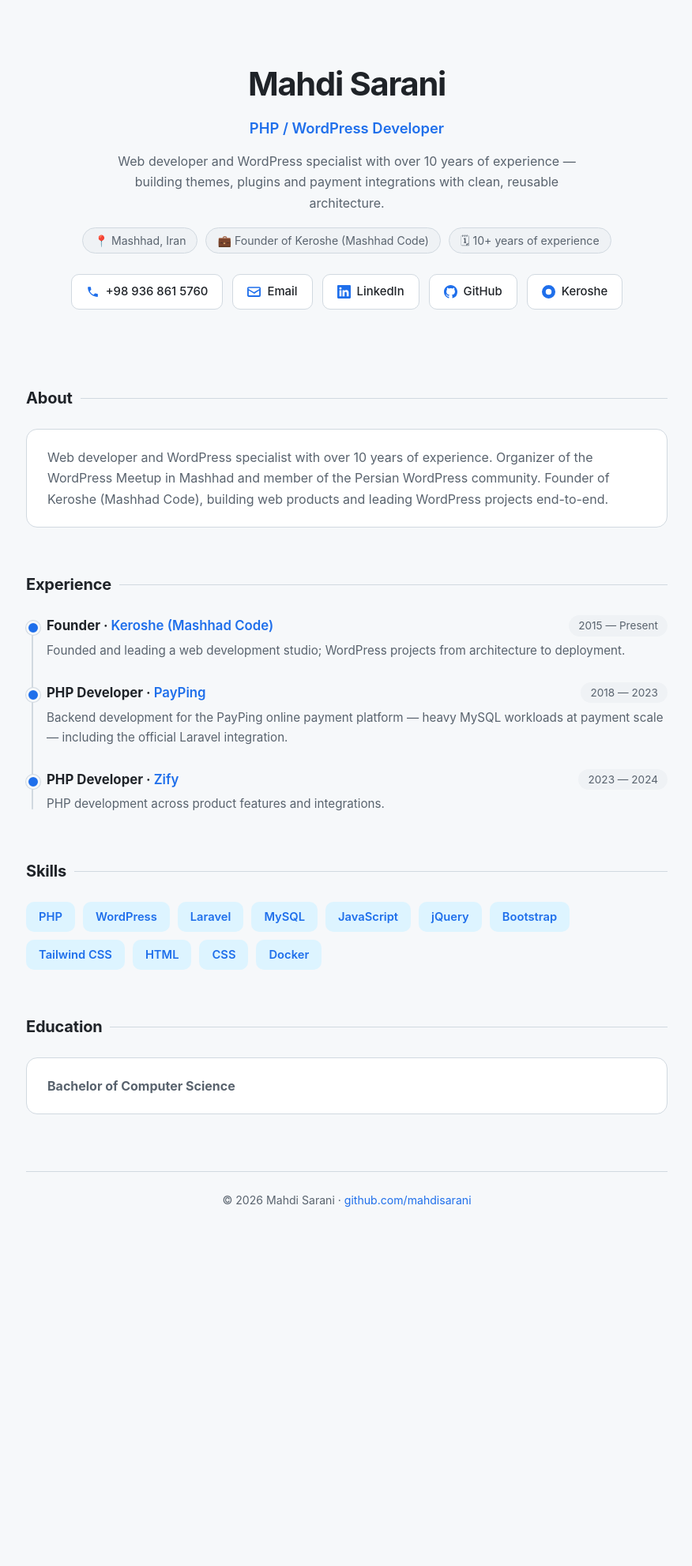
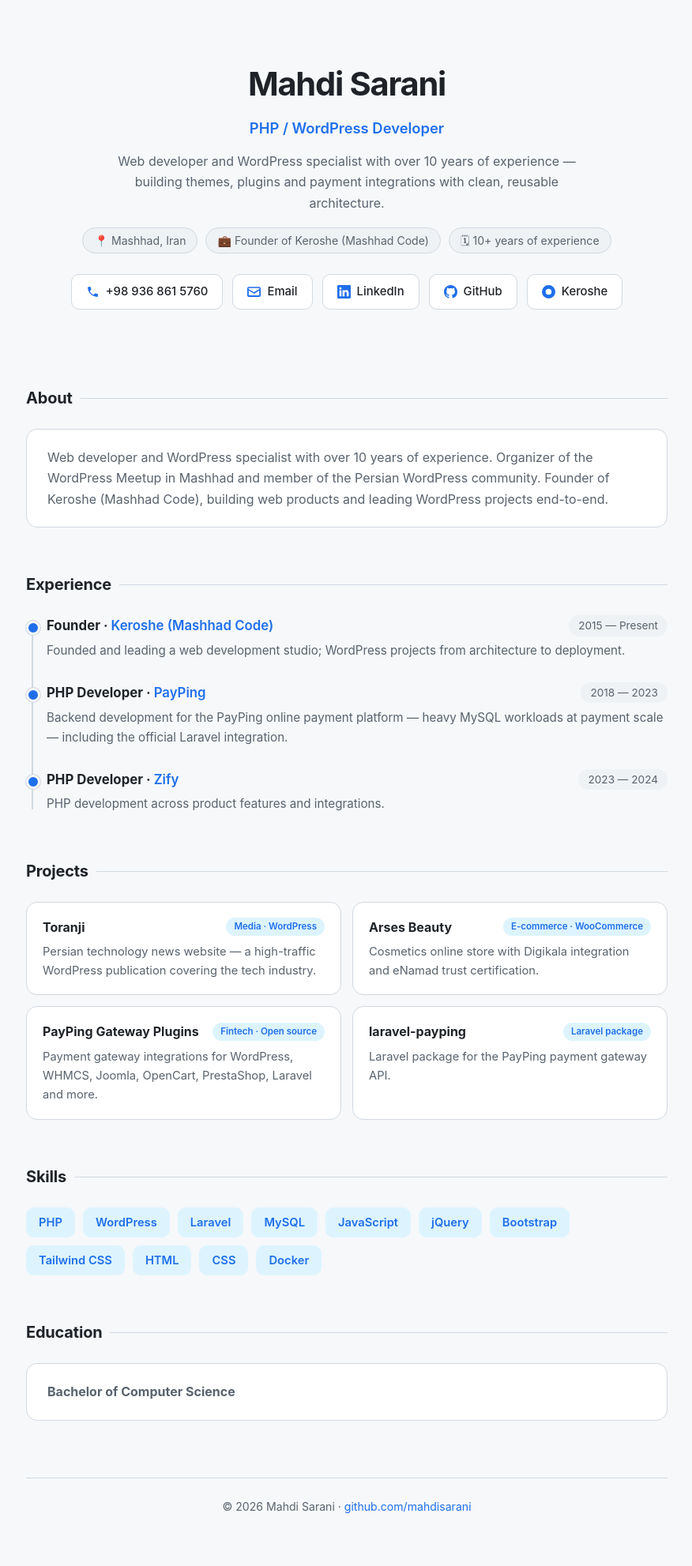
Before and after one commit to mahdisarani/mahdisarani.github.io, a Jekyll site: the page index.html, which Jekyll copies as it is, in a window 1280 px wide. Shown: the whole page at 79% size, without its empty margins (201-1077 px from the left). Built offline with Jekyll 4.4.1, drawn with Linux system fonts in a browser that asks for light colours; before the commit the page ends 1596 px from its top, so only the background shows below that.

Commit message:
Add Projects section with real work

```diff
--- a/index.html
+++ b/index.html
@@ -94,6 +94,25 @@
     background: var(--chip); border-radius: 999px; padding: 2px 12px;
   }
   .entry p { color: var(--muted); margin-top: 4px; font-size: 0.95rem; }
+
+  /* ---- projects ---- */
+  .projects { display: grid; grid-template-columns: repeat(auto-fit, minmax(320px, 1fr)); gap: 14px; }
+  .project-card {
+    display: block; background: var(--card); border: 1px solid var(--border);
+    border-radius: 14px; padding: 18px 20px; text-decoration: none; color: var(--text);
+    transition: transform .15s ease, border-color .15s ease;
+  }
+  .project-card:hover { transform: translateY(-3px); border-color: var(--accent); }
+  .project-card h3 {
+    font-size: 1rem; display: flex; align-items: center;
+    justify-content: space-between; gap: 8px;
+  }
+  .project-card .tag {
+    font-size: .72rem; font-weight: 600; white-space: nowrap;
+    color: var(--accent); background: var(--accent-soft);
+    border-radius: 999px; padding: 2px 10px;
+  }
+  .project-card p { color: var(--muted); font-size: .92rem; margin-top: 6px; }
 
   /* ---- skills ---- */
   .skills { display: flex; flex-wrap: wrap; gap: 10px; }
@@ -192,6 +211,28 @@
   </section>
 
   <section>
+    <h2>Projects</h2>
+    <div class="projects">
+      <a class="project-card" href="https://toranji.ir" target="_blank" rel="noopener">
+        <h3>Toranji <span class="tag">Media · WordPress</span></h3>
+        <p>Persian technology news website — a high-traffic WordPress publication covering the tech industry.</p>
+      </a>
+      <a class="project-card" href="https://arsesbeauty.com" target="_blank" rel="noopener">
+        <h3>Arses Beauty <span class="tag">E-commerce · WooCommerce</span></h3>
+        <p>Cosmetics online store with Digikala integration and eNamad trust certification.</p>
+      </a>
+      <a class="project-card" href="https://github.com/PayPing" target="_blank" rel="noopener">
+        <h3>PayPing Gateway Plugins <span class="tag">Fintech · Open source</span></h3>
+        <p>Payment gateway integrations for WordPress, WHMCS, Joomla, OpenCart, PrestaShop, Laravel and more.</p>
+      </a>
+      <a class="project-card" href="https://github.com/mahdisarani/laravel-payping" target="_blank" rel="noopener">
+        <h3>laravel-payping <span class="tag">Laravel package</span></h3>
+        <p>Laravel package for the PayPing payment gateway API.</p>
+      </a>
+    </div>
+  </section>
+
+  <section>
     <h2>Skills</h2>
     <div class="skills">
       <span class="skill">PHP</span>
```
